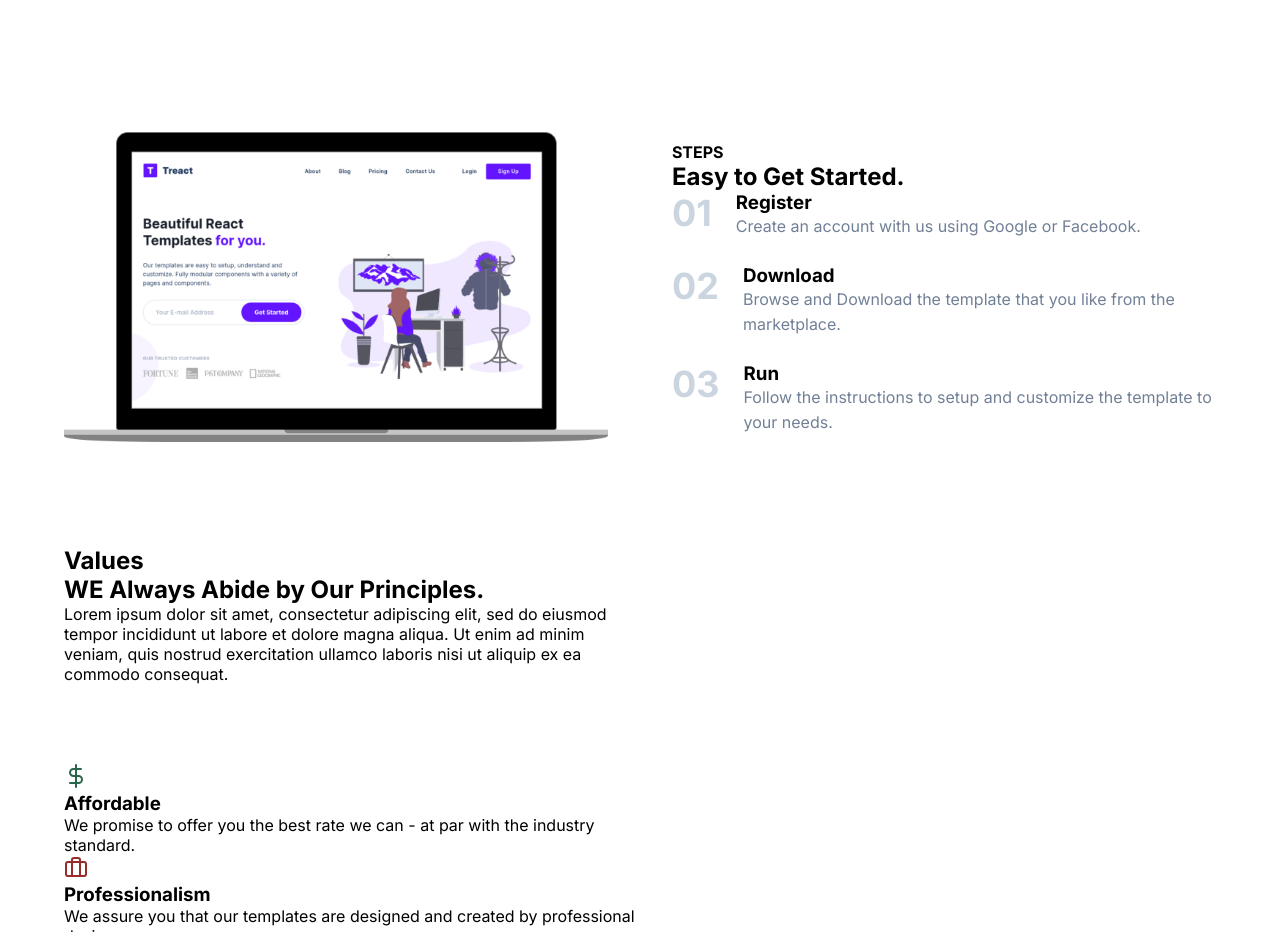
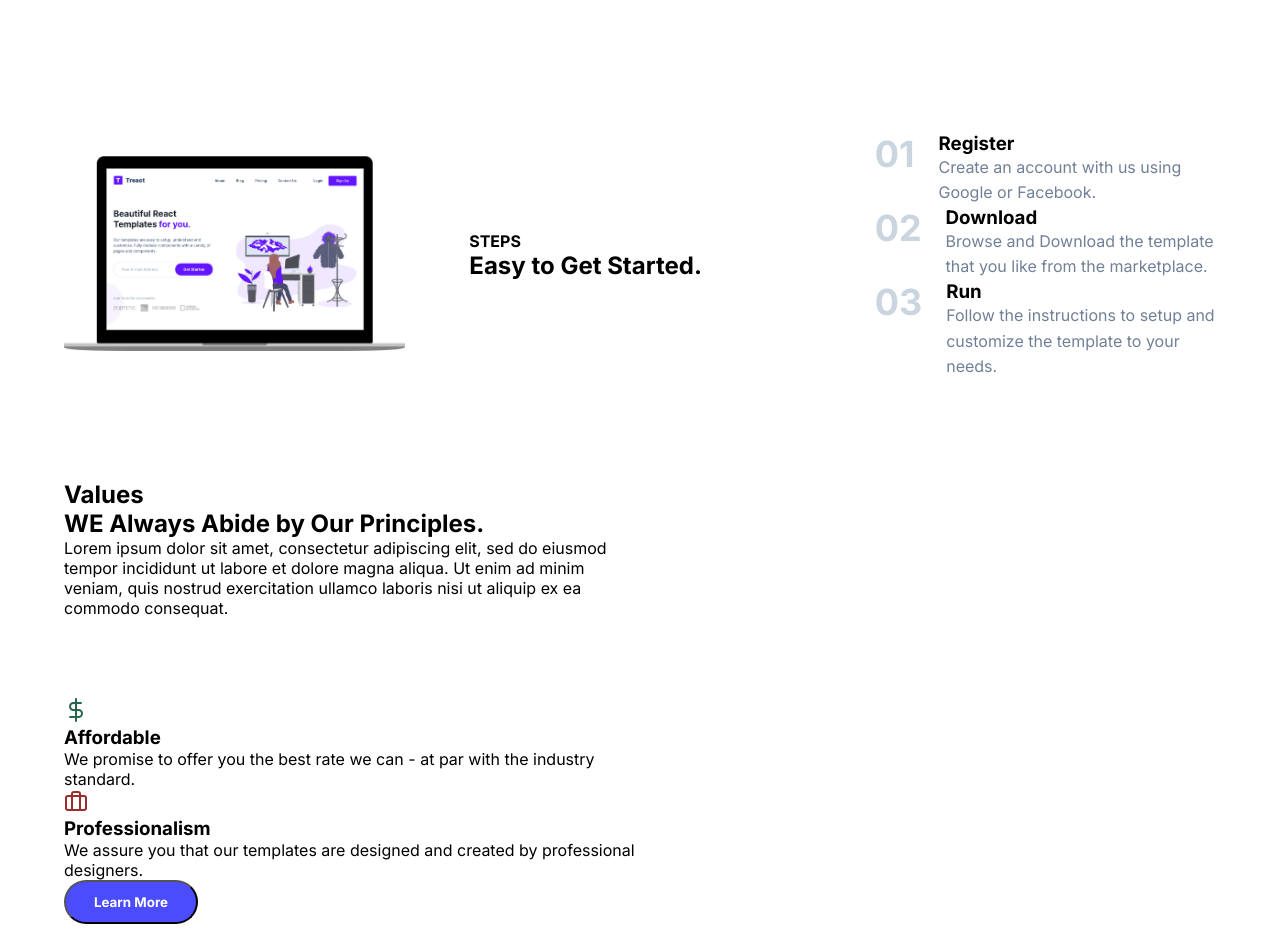
Before and after one commit to RobertC2003-cloud/Final-Project, a plain HTML site: page index.html in a window 1280 px wide. Shown: the part 1580-2512 px from the top of the page. Drawn offline with Linux system fonts and the light colour scheme.

Commit message:
updated project

```diff
--- a/style.css
+++ b/style.css
@@ -353,11 +353,9 @@
   width: 50%;
 }
 
+.steps--header,
 .steps-container {
-  display: flex;
-  flex-direction: column;
-  gap: 24px;
-  margin-left: 0;
+  width: 50%;
 }
 
 .step {
```
Also changed, not shown: index.html (+2 -1 lines).
